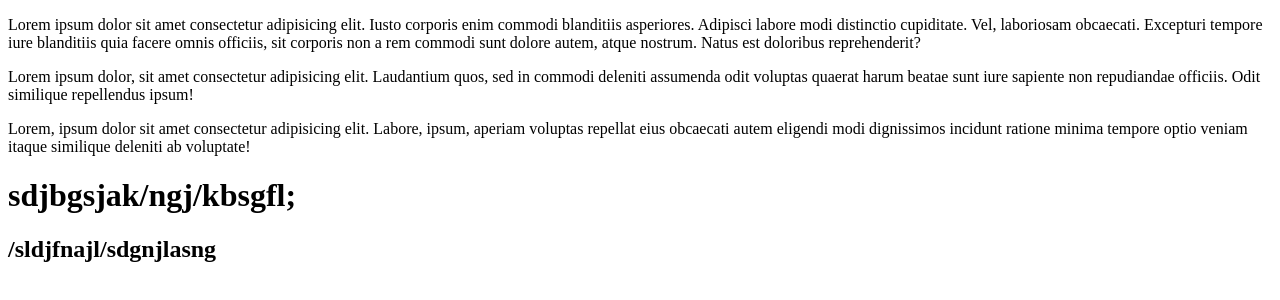
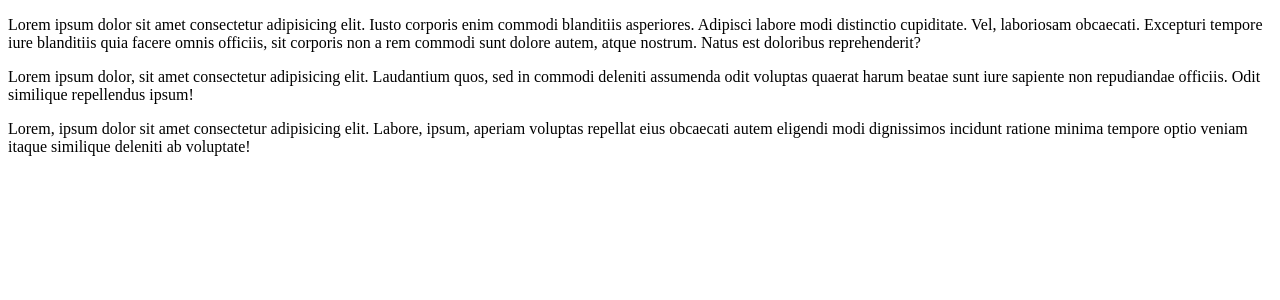
Before and after one commit to ventada/haltamerin-g1, a plain HTML site: page index.html in a window 1280 px wide. Drawn offline with Linux system fonts and the light colour scheme.

Commit message:
revert changes after adding headrs

```diff
--- a/index.html
+++ b/index.html
@@ -24,8 +24,5 @@
       incidunt ratione minima tempore optio veniam itaque similique deleniti ab
       voluptate!
     </p>
-
-    <h1>sdjbgsjak/ngj/kbsgfl;</h1>
-    <h2>/sldjfnajl/sdgnjlasng</h2>
   </body>
 </html>
```
